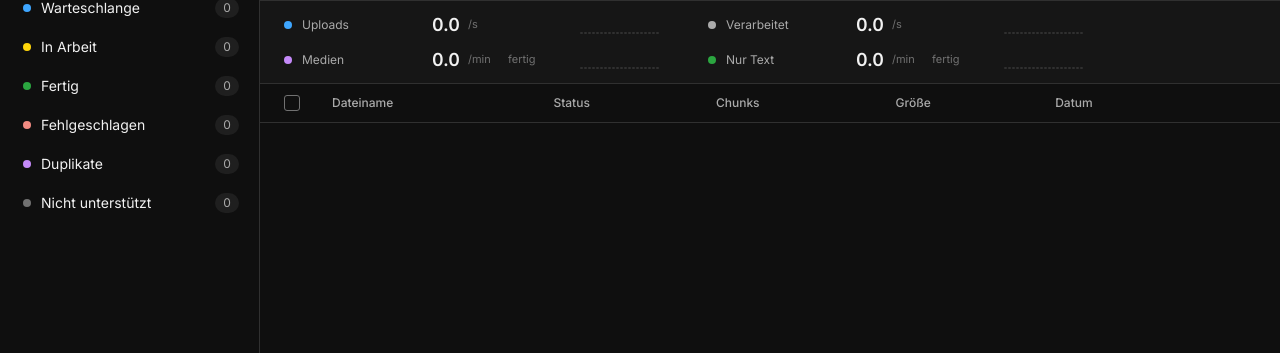
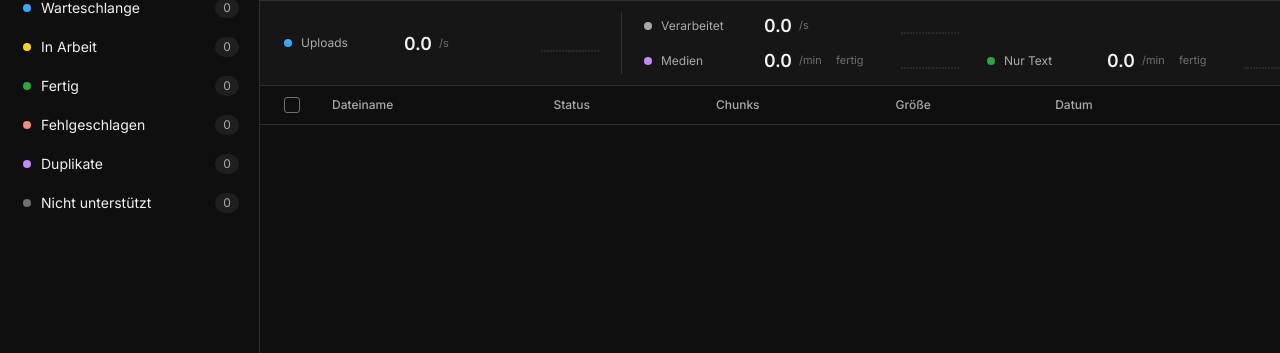
Before and after one commit to antndev/data-injector, a Python web app: template app/templates/index.html in a window 1280 px wide. Shown: the part 67-420 px from the top of the page. Run offline with Jinja, Linux system fonts and the light colour scheme; the template is opened without the code that fills it: most values are stand-ins (such as "Sample title", 1, 10 or a date in 2020); lists and menus that the app fills with data are empty.

Commit message:
Put the two lanes under what they break down
The strip was a two by two grid, so reading down the first column gave
Uploads above Media and it looked as though Media were part of the upload
count. It is part of Processed. Uploads now stands on its own and the two
lanes sit under Processed behind a divider, which is the only reading the
numbers support.

```diff
--- a/app/templates/index.html
+++ b/app/templates/index.html
@@ -138,18 +138,23 @@ aside{width:260px;flex-shrink:0;border-right:1px solid var(--line);display:flex;
 main{flex:1;display:flex;flex-direction:column;min-width:0}
 header{display:flex;align-items:center;gap:10px;padding:14px 24px;border-bottom:1px solid var(--line)}
 
-.rates{display:flex;align-items:center;gap:32px;padding:10px 24px;border-bottom:1px solid var(--line);background:#161616}
-.rate-grid{display:grid;grid-template-columns:max-content max-content;gap:8px 40px;align-items:center}
-.rate{display:grid;grid-template-columns:10px 96px 54px 32px 64px 88px;
-  align-items:center;column-gap:8px}
+.rates{display:flex;align-items:center;gap:22px;padding:11px 24px;
+  border-bottom:1px solid var(--line);background:#161616;overflow-x:auto}
+.rate-group{display:flex;flex-direction:column;gap:8px;
+  border-left:1px solid var(--line);padding-left:22px}
+.sub-lanes{display:flex;gap:28px}
+.rate{display:grid;grid-template-columns:10px 78px 46px 30px 58px 58px;
+  align-items:center;column-gap:7px}
 .rate .mark{display:flex;align-items:center;justify-content:flex-start}
 .rate .l{color:var(--mute);font-size:12px;white-space:nowrap;overflow:hidden;text-overflow:ellipsis}
 .rate .v{font-size:18px;font-weight:600;font-variant-numeric:tabular-nums;color:var(--text);
   text-align:right}
 .rate .u{font-size:11px;color:var(--dim)}
 .rate .rem{font-size:11px;color:var(--dim);font-variant-numeric:tabular-nums;white-space:nowrap}
-.eta-box{margin-left:auto;display:flex;flex-direction:column;align-items:flex-end;gap:1px;line-height:1.1}
-.eta-box .v{font-size:26px;font-weight:600;color:var(--purple);font-variant-numeric:tabular-nums}
+.eta-box{margin-left:auto;padding-left:18px;display:flex;flex-direction:column;
+  align-items:flex-end;gap:1px;line-height:1.1;flex-shrink:0}
+.eta-box .v{font-size:26px;font-weight:600;color:var(--purple);
+  font-variant-numeric:tabular-nums;white-space:nowrap}
 .eta-box .v.loading{font-size:15px;font-weight:500;color:var(--mute)}
 .eta-box .l{font-size:10px;color:var(--dim);letter-spacing:.09em;text-transform:uppercase}
 .eta-box .info{
@@ -180,7 +185,7 @@ header{display:flex;align-items:center;gap:10px;padding:14px 24px;border-bottom:
 .eta-box .info:hover::after,.eta-box .info:hover::before,.eta-box .info:focus-visible::after,.eta-box .info:focus-visible::before{opacity:1;visibility:visible}
 .rate.tput{color:var(--dim);font-size:12px}
 .rate.tput b{color:var(--mute);font-weight:500}
-.spark{display:flex;align-items:flex-end;gap:1px;height:18px;width:88px;overflow:hidden}
+.spark{display:flex;align-items:flex-end;gap:1px;height:17px;width:58px;overflow:hidden}
 .spark span{width:3px;background:var(--line);border-radius:1px;transition:height .3s}
 .rate.in .spark span.hot{background:var(--blue)}
 .rate.out .spark span.hot{background:var(--green)}
@@ -469,21 +474,22 @@ input[type=checkbox]:checked::after{content:'';width:5px;height:9px;border:solid
   </header>
 
   <div class="rates">
-    <div class="rate-grid">
-      <div class="rate in">
+    <div class="rate solo">
       <span class="mark"><i class="ldot up"></i></span>
       <span class="l" data-i18n="rate.uploads">Uploads</span>
       <span class="v" id="r-in">0.0</span><span class="u">/s</span>
       <span class="rem"></span>
       <span class="spark" id="spark-in"></span>
     </div>
-      <div class="rate out">
+    <div class="rate-group">
+      <div class="rate">
         <span class="mark"><i class="ldot out"></i></span>
         <span class="l" data-i18n="rate.processed">Verarbeitet</span>
         <span class="v" id="r-out">0.0</span><span class="u">/s</span>
         <span class="rem"></span>
         <span class="spark" id="spark-out"></span>
       </div>
+      <div class="sub-lanes">
         <div class="rate lane" id="lane-media">
           <span class="mark"><i class="ldot med"></i></span>
           <span class="l" data-i18n="lane.mediaShort">Medien</span>
@@ -497,6 +503,7 @@ input[type=checkbox]:checked::after{content:'';width:5px;height:9px;border:solid
           <span class="v" id="r-plain">0</span><span class="u">/min</span>
           <span class="rem" id="rem-plain"></span>
           <span class="spark" id="spark-plain"></span>
+        </div>
       </div>
     </div>
     <div class="eta-box" id="eta-box">
```
Lines whose indentation alone changed are shown as unchanged.
